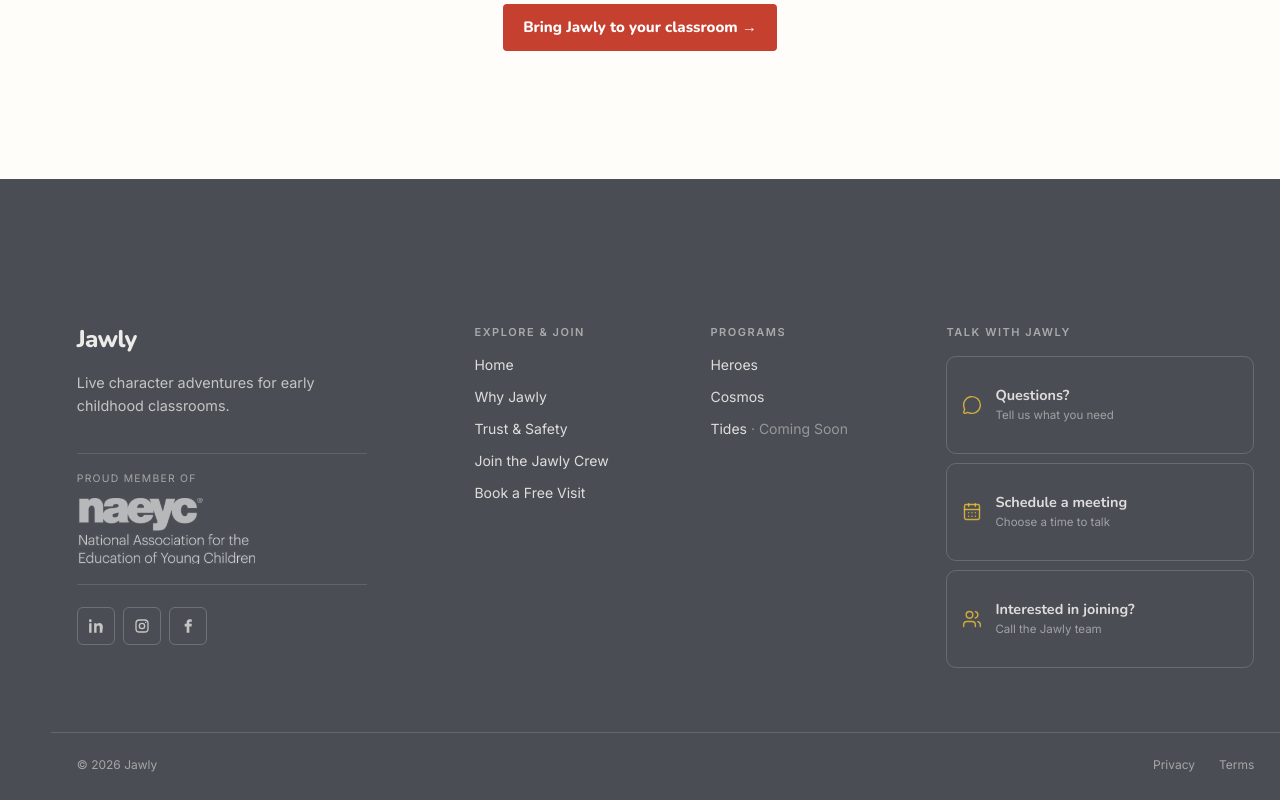
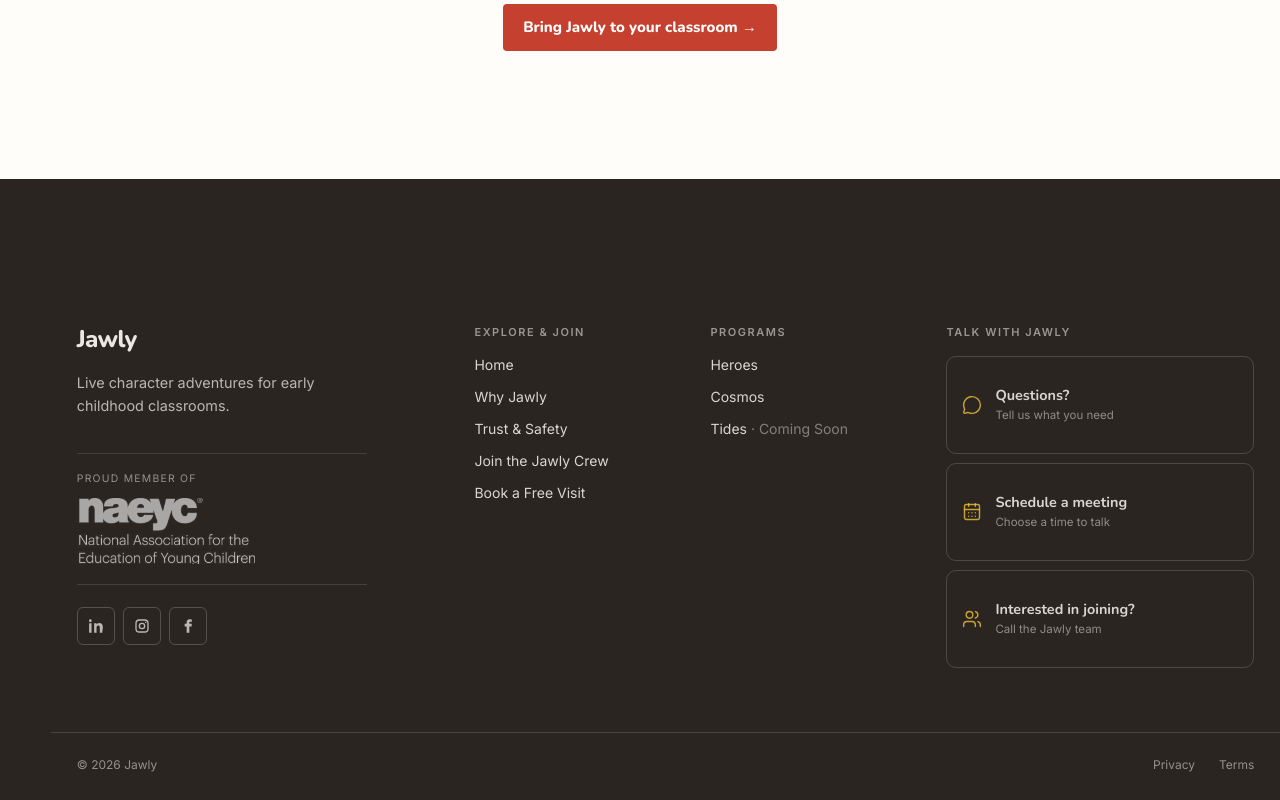
Before and after one commit to Jawly-kids/jawly.kids, a Next.js app: page /why-jawly in a window 1280 px wide. Shown: the part 6096-6896 px from the top of the page. Built offline with nearby package versions, Linux system fonts and the light colour scheme.

Commit message:
Use ink palette color for footer

```diff
--- a/components/site/site.module.css
+++ b/components/site/site.module.css
@@ -319,7 +319,7 @@
 .footer {
   padding: 72px max(4vw, 24px) 28px;
   color: rgb(255 253 249 / .9);
-  background: var(--asphalt);
+  background: var(--ink);
 }
 
 .footerInner {
```
